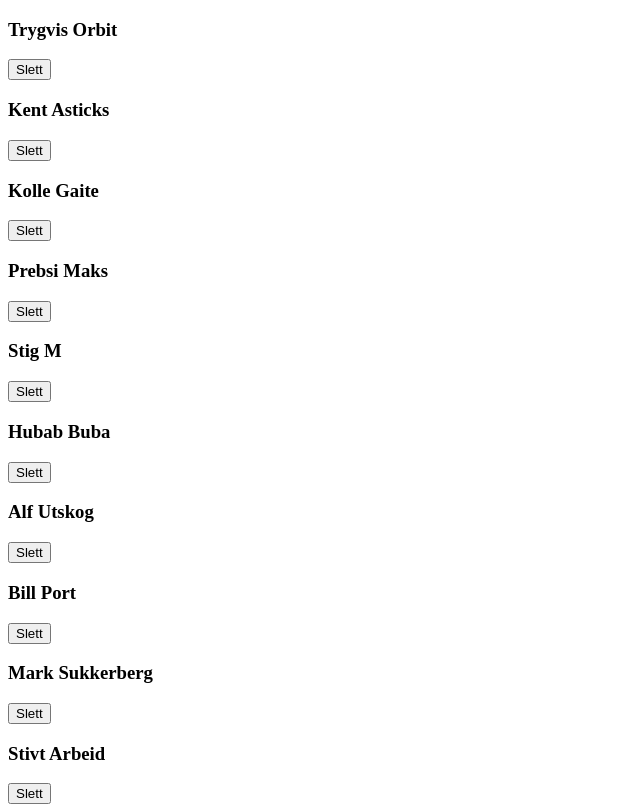
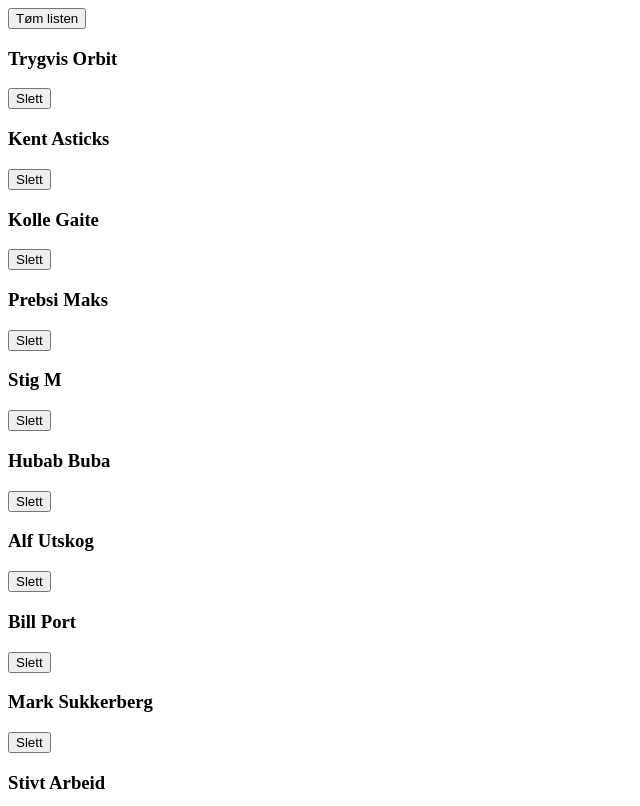
Before and after one commit to sikv007/students, a React (Create React App) app: page / in a window 1280 px wide. Shown: the top 806 px of the page, without its empty margins (0-640 px from the left). Built offline with nearby package versions, Linux system fonts and the light colour scheme.

Commit message:
add empty list action

```diff
--- a/src/App.js
+++ b/src/App.js
@@ -1,9 +1,11 @@
 import { Fragment } from 'react';
 import StudentList from './components/Student/StudentList';
+import StudentControls from './components/Student/StudentControls';
 
 const App = () => {
   return (
     <Fragment>
+      <StudentControls />
       <StudentList />
     </Fragment>
   );
--- /dev/null
+++ b/src/components/Student/StudentControls.js
@@ -0,0 +1,18 @@
+import { useDispatch } from 'react-redux';
+import { studentActions } from '../../store';
+import Button from '../UI/Button';
+
+const StudentControls = () => {
+  const dispatch = useDispatch();
+
+  const emptyStudentsHandler = () => {
+    dispatch(studentActions.emptyStudentList())
+  };
+
+  return (
+    <div>
+      <Button title='Tøm listen' onClick={emptyStudentsHandler} />
+    </div>
+  );
+};
+export default StudentControls;
--- a/src/store/index.js
+++ b/src/store/index.js
@@ -10,6 +10,9 @@
     removeStudent(state, action) {
       state.students.splice(action.payload, 1);
     },
+    emptyStudentList(state) {
+      state.students = [];
+    },
   },
 });
 
```
